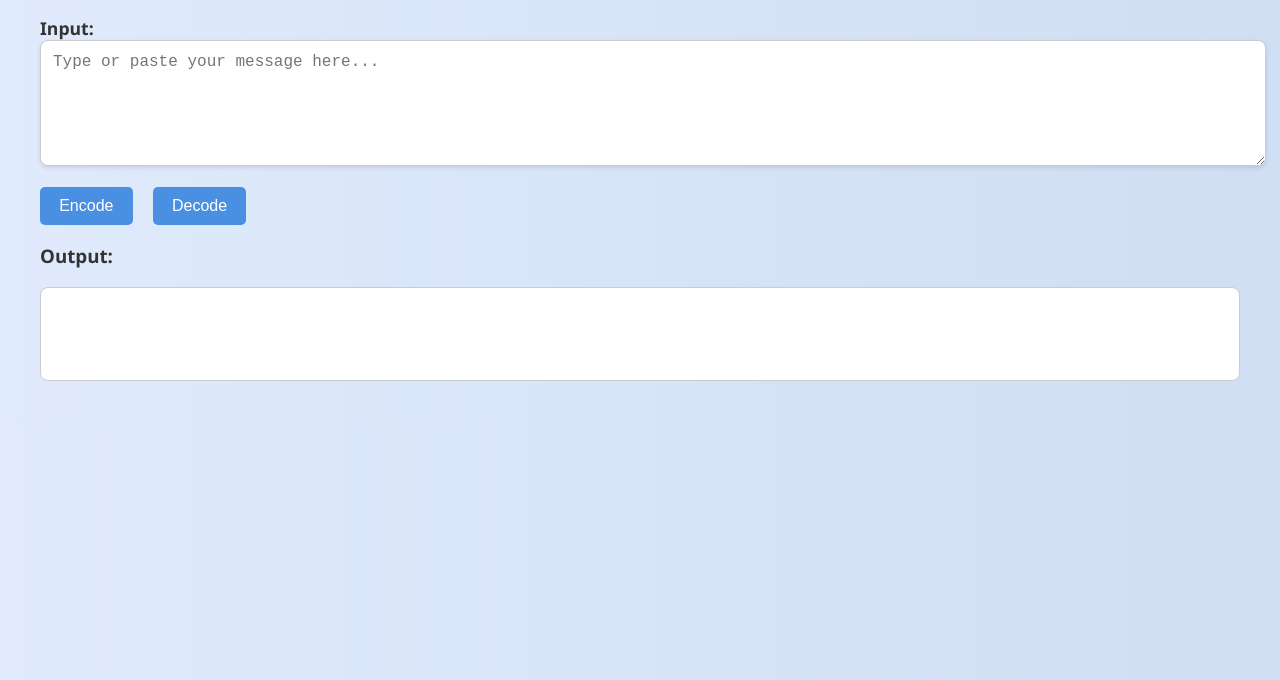
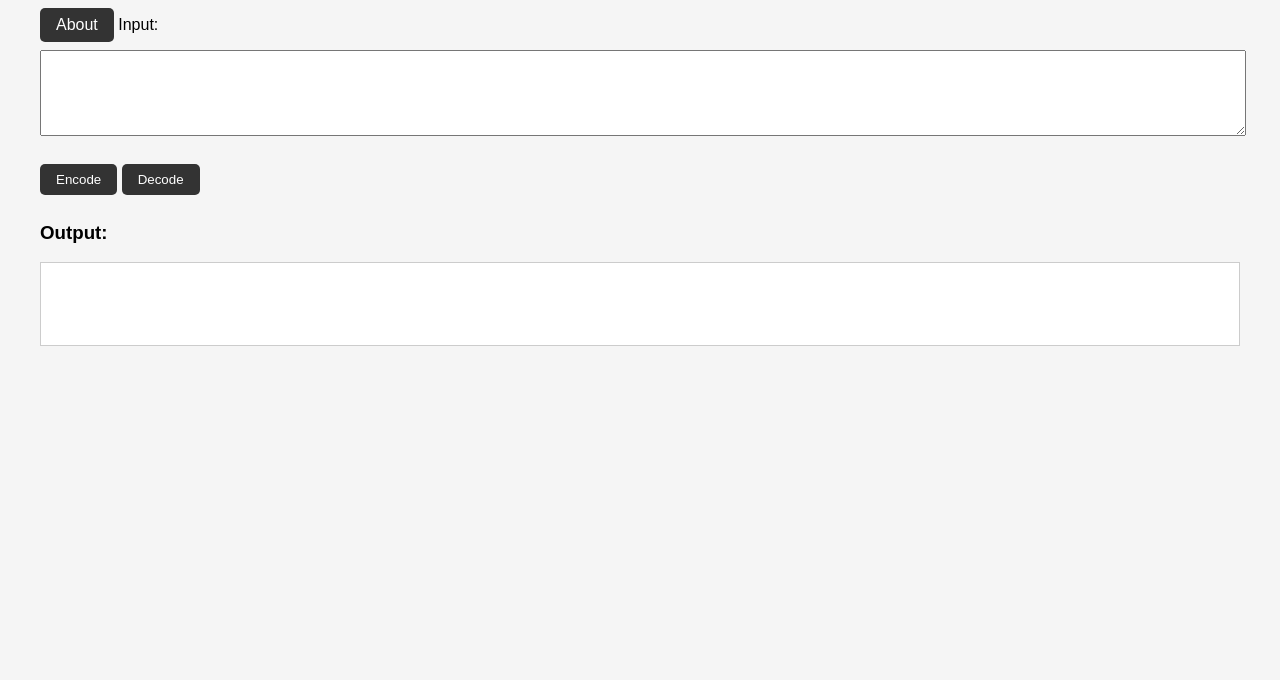
Before and after one commit to coolepcidude/Codon_cipher, a plain HTML site: page index.html in a window 1280 px wide. Shown: the part 120-800 px from the top of the page. Drawn offline with Linux system fonts and the light colour scheme.

Commit message:
Update index.html

```diff
--- a/index.html
+++ b/index.html
@@ -5,63 +5,18 @@
   <meta name="viewport" content="width=device-width, initial-scale=1.0">
   <title>Codon Cipher Encoder/Decoder</title>
   <style>
-    body {
-      font-family: 'Segoe UI', Tahoma, Geneva, Verdana, sans-serif;
-      padding: 2rem;
-      background: linear-gradient(to right, #e0eafc, #cfdef3);
-      color: #333;
-    }
-    h1 {
-      color: #222;
-      text-align: center;
-      margin-bottom: 2rem;
-    }
-    textarea {
-      width: 100%;
-      height: 100px;
-      margin-bottom: 1rem;
-      font-family: monospace;
-      font-size: 1rem;
-      padding: 0.75rem;
-      border-radius: 8px;
-      border: 1px solid #ccc;
-      box-shadow: 0 2px 4px rgba(0,0,0,0.1);
-    }
-    button {
-      background-color: #4a90e2;
-      color: white;
-      border: none;
-      border-radius: 5px;
-      padding: 0.6rem 1.2rem;
-      margin-right: 1rem;
-      font-size: 1rem;
-      cursor: pointer;
-      transition: background 0.3s ease;
-    }
-    button:hover {
-      background-color: #357ABD;
-    }
-    .output {
-      background: #fff;
-      border: 1px solid #ccc;
-      padding: 1rem;
-      min-height: 60px;
-      margin-top: 1rem;
-      border-radius: 8px;
-      font-family: monospace;
-      font-size: 1.1rem;
-      white-space: pre-wrap;
-    }
-    label {
-      font-weight: bold;
-      font-size: 1.1rem;
-    }
+    body { font-family: sans-serif; padding: 2rem; background: #f5f5f5; }
+    h1 { color: #333; }
+    textarea { width: 100%; height: 80px; margin-bottom: 1rem; font-family: monospace; }
+    button, .about-button { margin: 0.5rem 0; padding: 0.5rem 1rem; border: none; border-radius: 5px; background-color: #333; color: white; cursor: pointer; text-decoration: none; display: inline-block; }
+    .output { background: #fff; border: 1px solid #ccc; padding: 1rem; min-height: 50px; }
   </style>
 </head>
 <body>
   <h1>Codon Cipher Encoder/Decoder</h1>
-  <label for="input">Input:</label>
-  <textarea id="input" placeholder="Type or paste your message here..."></textarea>
+  <a href="about.html" class="about-button">About</a>
+  <label>Input:</label>
+  <textarea id="input"></textarea>
   <br>
   <button onclick="encode()">Encode</button>
   <button onclick="decode()">Decode</button>
@@ -90,14 +45,14 @@
 
     const reverseTable = {};
     for (let code in codonTable) {
-      reverseTable[codonTable[code]] = code;
+      reverseTable[codonTable[code].toUpperCase()] = code;
     }
 
     function encode() {
       const input = document.getElementById("input").value.toUpperCase();
       let result = [];
       for (let ch of input) {
-        result.push(reverseTable[ch] || "");
+        result.push(reverseTable[ch.toUpperCase()] || "");
       }
       document.getElementById("output").innerText = result.join(" ");
     }
```
